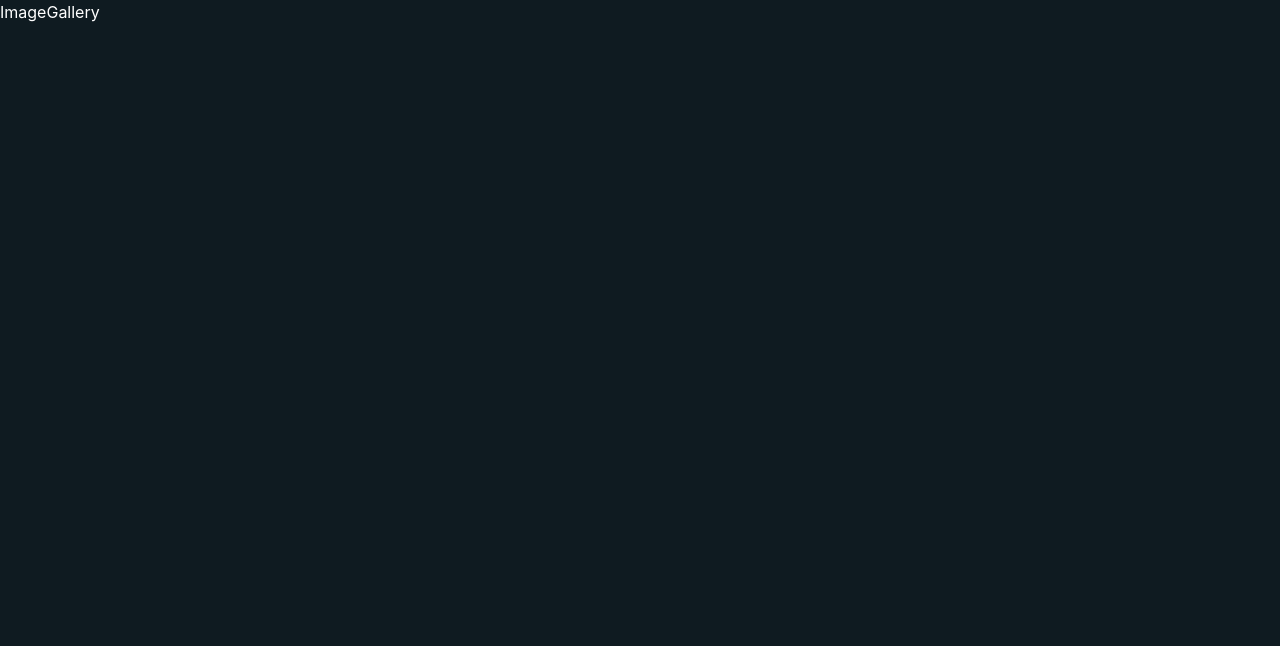
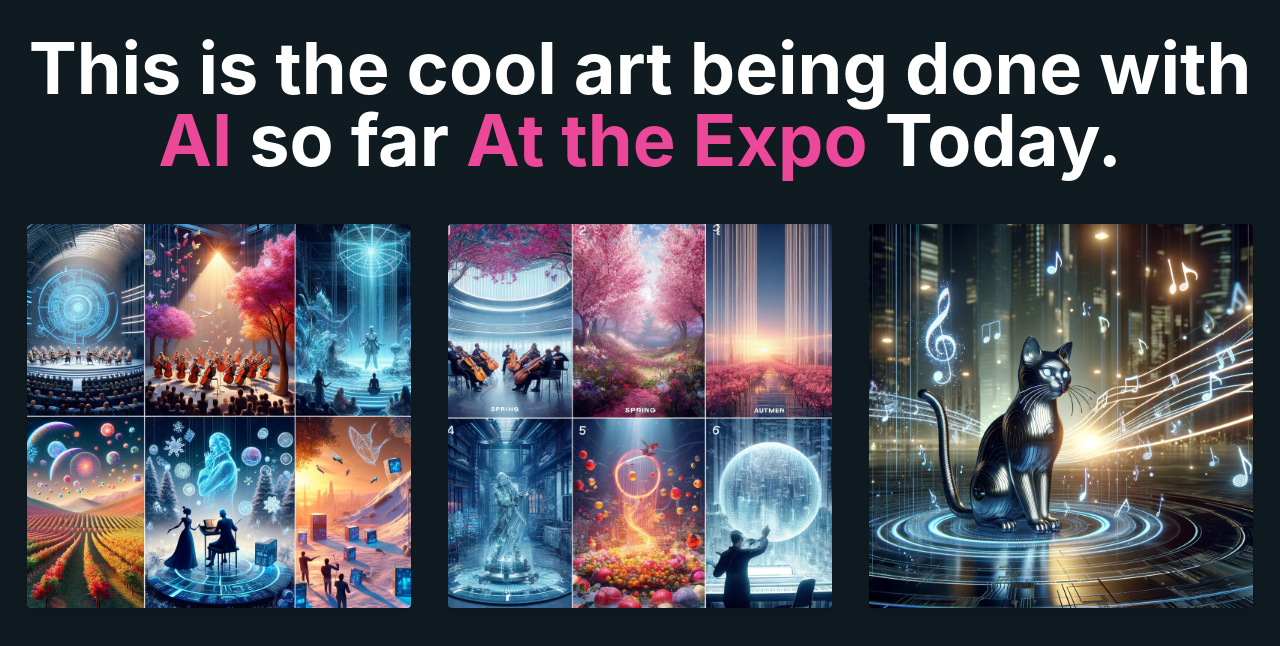
Before and after one commit to regien/AI_Image_Generator, a React (Create React App) app: page /gallery in a window 1280 px wide. Shown: the top 646 px of the page. Built offline with nearby package versions, Linux system fonts and the light colour scheme.

Commit message:
understanding tailwind & making a simple gallery

```diff
--- a/public/index.html
+++ b/public/index.html
@@ -26,7 +26,7 @@
     -->
 
     <!-- Tailwind references CDN-->
-    <!-- <link href="https://cdn.jsdelivr.net/npm/tailwindcss@2.0.2/dist/tailwind.min.css" rel="stylesheet"> -->
+    <link href="https://cdn.jsdelivr.net/npm/tailwindcss@2.0.2/dist/tailwind.min.css" rel="stylesheet">
     <!-- Tailwind references local, let's see what we ended up using-->
     <!-- <link href="./output.css" rel="stylesheet"> -->
 
--- a/src/Components/ImageGenerator/ImageGallery.jsx
+++ b/src/Components/ImageGenerator/ImageGallery.jsx
@@ -1,7 +1,28 @@
-import React from 'react'
+import React, { useState } from 'react'
+// testing files
+import vivaldi1 from '../Assets/vivaldi1.webp'
+import vivaldi2 from '../Assets/vivaldi2.webp'
+import vivaldi3 from '../Assets/vivaldi3.webp'
 
 export const ImageGallery = () => {
-  return (
-	<div>ImageGallery</div>
-  )
+
+	// testing, later use a get request from S3 for latest art.
+	const [image, setImages] = useState([vivaldi1, vivaldi2, vivaldi3]);
+
+	return (
+		<div>
+			<h1 className="font-bold my-8 text-7xl text-center">
+				This is the cool art being done with <span className="text-pink-500">AI</span> so far <span className="text-pink-500">At the Expo</span> Today.</h1>
+			<div className="grid grid-cols-3 gap-4 p-4 items-center justify-center">
+				{image.map((url, index) => (
+					<div key={index} className="max-w-sm rounded overflow-hidden shadow-lg m-auto">
+						<a href={url} target="_blank" rel="noopener noreferrer">
+							<img className="w-full" src={url} alt={`Image ${index + 1}`} />
+						</a>
+					</div>
+				))}
+			</div>
+		</div>
+  	);
+
 }
```
